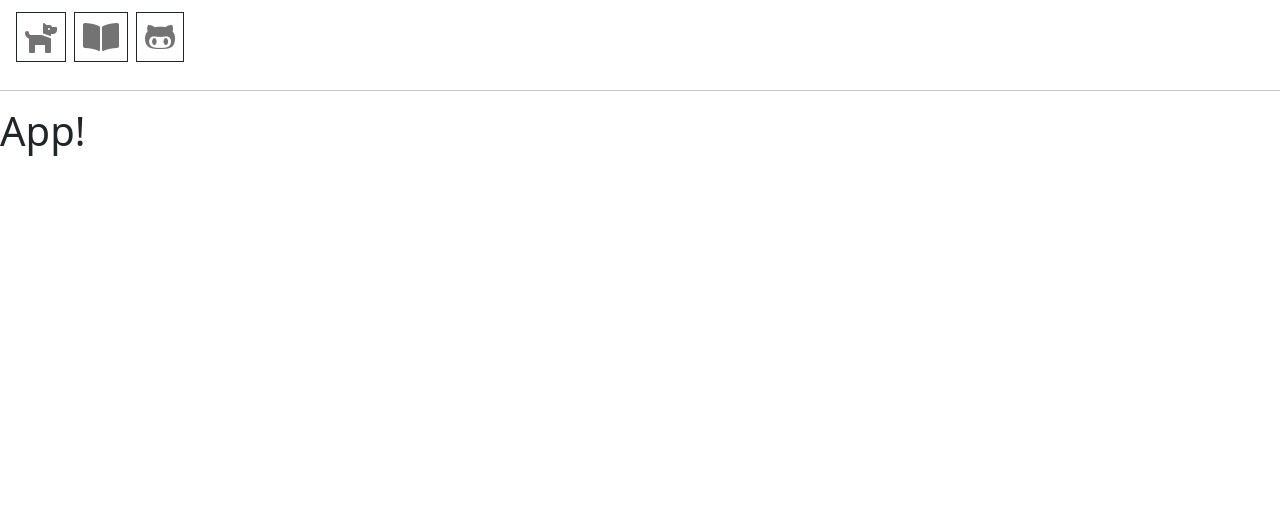
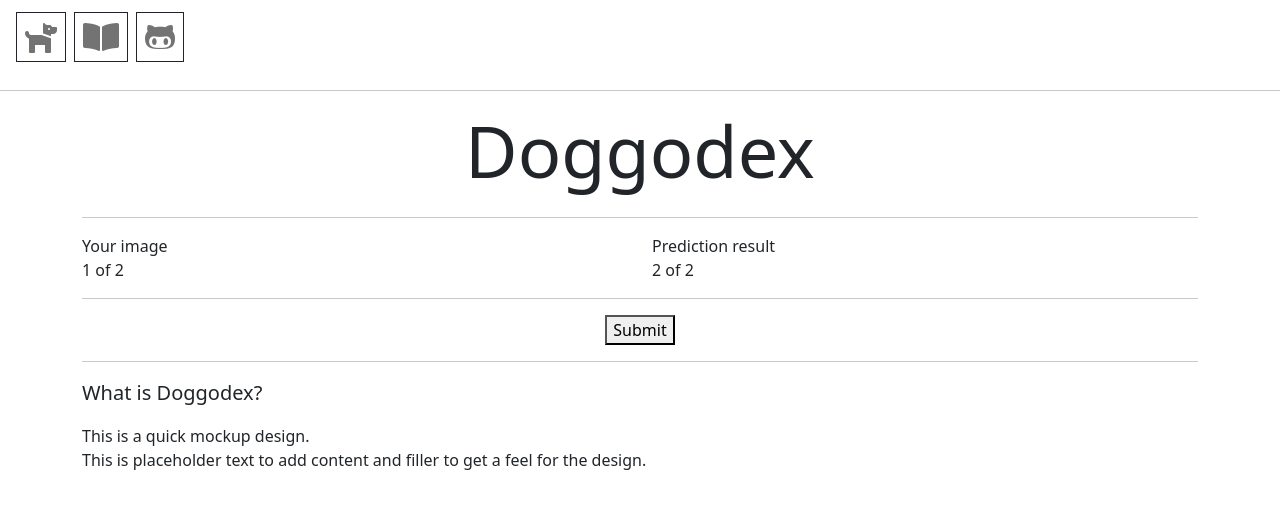
Before and after one commit to matthew-lam/doggodex, a Flask app: page / in a window 1280 px wide. Shown: the top 509 px of the page. Run offline with Flask 2, Linux system fonts and the light colour scheme.

Commit message:
whipped up a quick design (bootstrap); need to do forms and pic upload

```diff
--- a/src/web_app/templates/index.html
+++ b/src/web_app/templates/index.html
@@ -1,5 +1,37 @@
 {% extends "base.html" %}
 
 {% block content %}
-    <h1>App!</h1>
+<div class="container">
+    <div class="row justify-content-md-center">
+        <div class="col-md-auto">
+            <h1 class="display-2">Doggodex</h1>
+        </div>
+    </div>
+    <hr>
+    <div class="row">
+        <div class="col-sm">
+            Your image
+        </div>
+        <div class="col-sm">
+            Prediction result
+        </div>
+    </div>
+    <div class="row">
+        <div class="col-sm">
+            1 of 2
+        </div>
+        <div class="col-sm">
+            2 of 2
+        </div>
+    </div>
+    <hr>
+    <div class="row justify-content-md-center">
+        <div class="col-md-auto">
+            <button>Submit</button>
+        </div>
+    </div>
+    <hr>
+    <p class="lead">What is Doggodex?</p>
+    <p>This is a quick mockup design. <br> This is placeholder text to add content and filler to get a feel for the design.</p>
+</div>
 {% endblock %}
```
